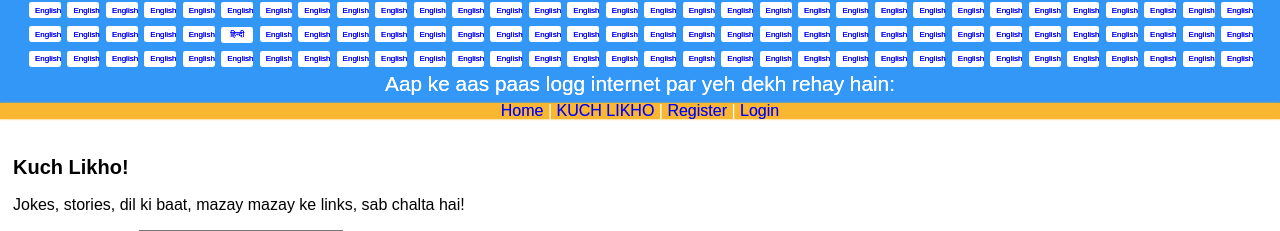
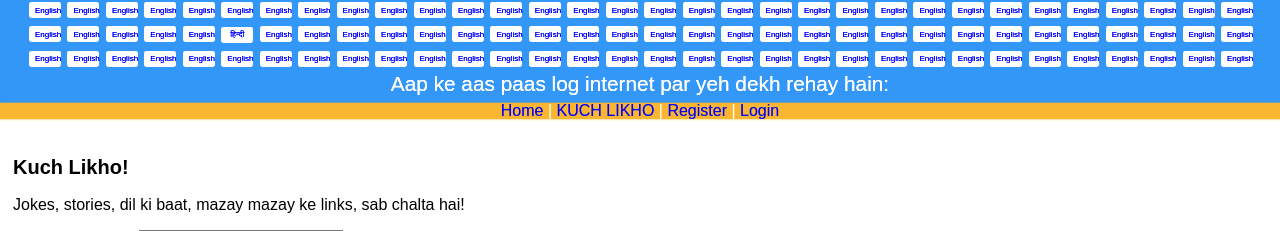
Before and after one commit to Erict19/unconnectedreddit, a Django app: template unconnectedreddit/templates/links/link_form.html in a window 1280 px wide. Shown: the top 231 px of the page. Run offline with Django 3.2, Linux system fonts and the light colour scheme; the template is opened without the code that fills it: most values are stand-ins (such as "Sample title", 1, 10 or a date in 2020); form fields are guessed from the names that the template uses.

Commit message:
minor text change

```diff
--- a/unconnectedreddit/templates/base.html
+++ b/unconnectedreddit/templates/base.html
@@ -65,7 +65,7 @@
 <!--<h1 style="text-shadow:0 0 0.7px white;">{% trans "Damadam" %}</h1>-->
 {% endif %}
 <!-- -->
-<h5 style="text-shadow:0 0 0.1px white;">{% trans "Aap ke aas paas logg internet par yeh dekh rehay hain:" %}</h5>
+<h5 style="text-shadow:0 0 0.1px white;">{% trans "Aap ke aas paas log internet par yeh dekh rehay hain:" %}</h5>
 <!--<h5 style="text-shadow:0 0 0.1px white;">{% trans "Bindas gupshup aur Internet links!" %}</h5>-->
 <div class="navbar"><a name="section0"></a>
 <p>
```
